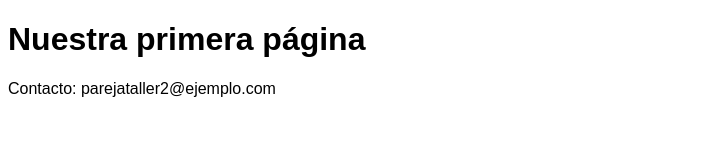
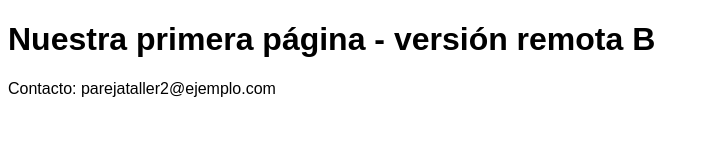
Before and after one commit to antonioserralvo/taller-2-git, a plain HTML site: page index.html in a window 1280 px wide. Shown: the whole page, without its empty margins (0-709 px from the left). Drawn offline with Linux system fonts and the light colour scheme.

Commit message:
feat: personalizar título desde B

```diff
--- a/index.html
+++ b/index.html
@@ -6,7 +6,7 @@
  <link rel="stylesheet" href="estilos.css">
 </head>
 <body>
- <h1>Nuestra primera página</h1>
+ <h1>Nuestra primera página - versión remota B</h1>
  <p>Contacto: parejataller2@ejemplo.com</p>
 </body>
 </html>
```
